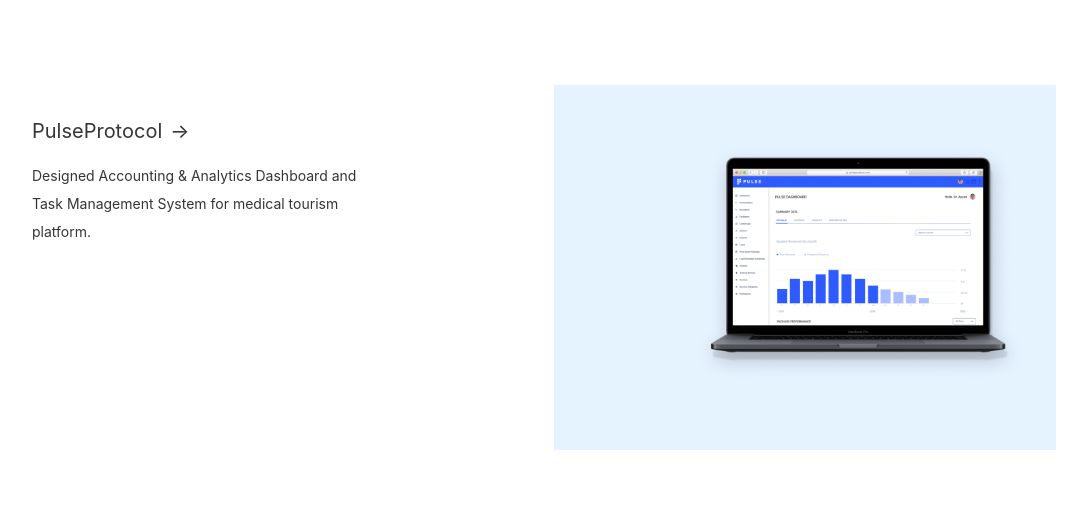
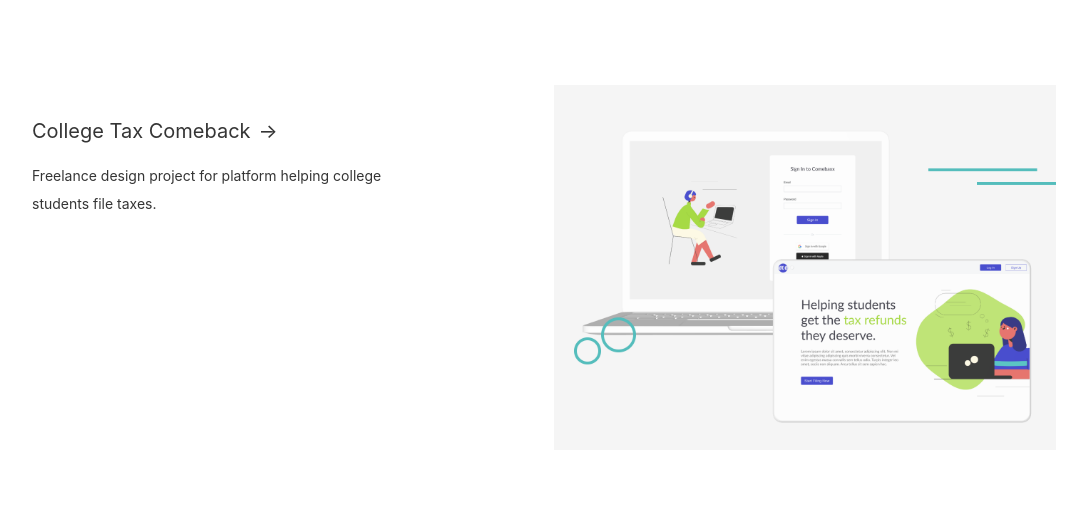
Before and after one commit to mc2488/mc2488.github.io, a plain HTML site: page index.html in a window 1280 px wide. Shown: the part 1673-2189 px from the top of the page, without its empty margins (96-1183 px from the left). Drawn offline with Linux system fonts and the light colour scheme; a web font is replaced by a local one.

Commit message:
added ctc art

```diff
--- a/index.html
+++ b/index.html
@@ -87,6 +87,21 @@
 
             </div> -->
 
+            <!-- [LEFT] College Tax Comeback -->
+
+            <div class="flex-row page-block">
+
+                <div class="title-and-description">
+
+                    <h4><a href="collegeTaxComeback.html" class="hover-underline-animation">College Tax Comeback<span style="padding-left: 8px;">→</span></a></h4>
+
+                    <p style="margin-top: 16px;" class="body">Freelance design project for platform helping college students file taxes.</p>
+                </div>
+
+                <img class="cover-photo" src="images/ctcCover.png" alt="Bloom University Cover Photo">
+
+            </div>
+
             <!-- [LEFT] PulseProtocol -->
 
             <div class="flex-row page-block">
```
Also changed, not shown: images/ctcCover.png (added).
